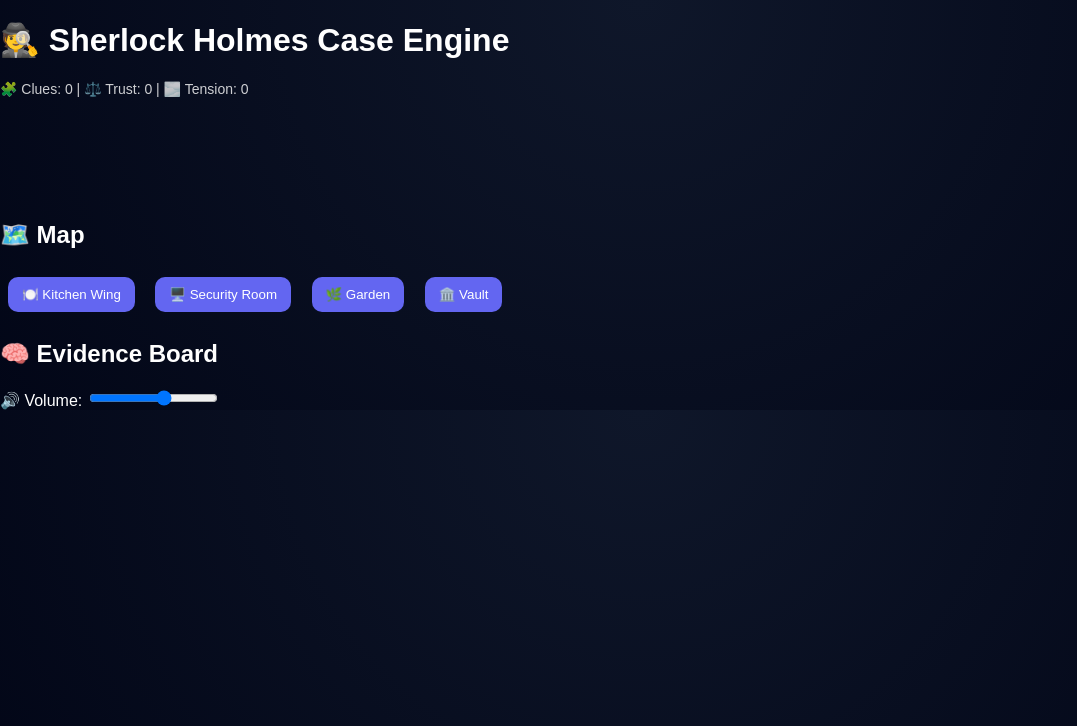
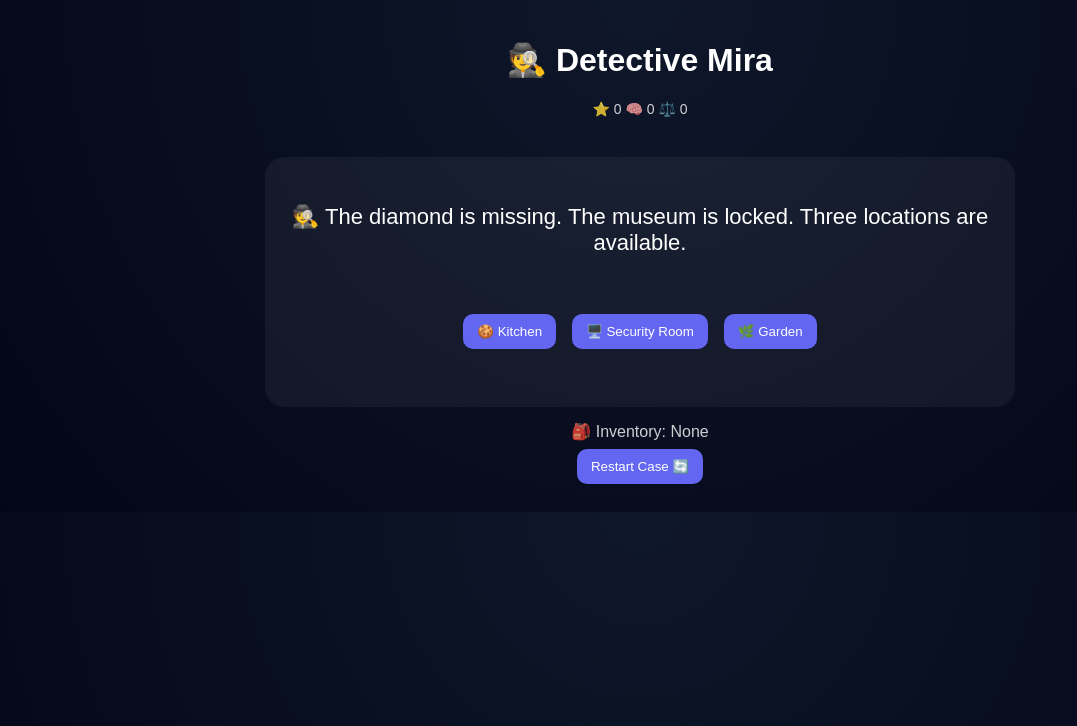
Before and after one commit to prampr634/Story, a plain HTML site: page index.html in a window 1280 px wide. Shown: the whole page, without its empty margins (0-1077 px from the left). Drawn offline with Linux system fonts and the light colour scheme.

Commit message:
Update index.html

```diff
--- a/index.html
+++ b/index.html
@@ -1,61 +1,35 @@
 <!DOCTYPE html>
-<html lang="en">
+<html>
 <head>
-  <meta charset="UTF-8">
-  <title>Sherlock Detective Engine</title>
+  <title>Detective Mira: Case Engine</title>
   <link rel="stylesheet" href="style.css">
 </head>
-
 <body>
 
-  <div class="game">
+<div class="app">
 
-    <!-- HEADER / HUD -->
-    <header class="hud">
-      <h1>🕵️ Sherlock Holmes Case Engine</h1>
-
+  <header>
+    <h1>🕵️ Detective Mira</h1>
     <div class="stats">
-        🧩 Clues: <span id="clueCount">0</span> |
-        ⚖️ Trust: <span id="trust">0</span> |
-        🌫️ Tension: <span id="tension">0</span>
+      ⭐ <span id="score">0</span>
+      🧠 <span id="clues">0</span>
+      ⚖️ <span id="trust">0</span>
     </div>
   </header>
 
-    <!-- MAIN STORY -->
-    <main class="scene-box">
+  <main id="scene" class="scene">
     <p id="text"></p>
     <div id="choices"></div>
   </main>
 
-    <!-- DETECTIVE UI -->
-    <section class="ui">
-
-      <!-- MAP -->
-      <div class="panel">
-        <h2>🗺️ Map</h2>
-        <button onclick="go('kitchen')">🍽️ Kitchen Wing</button>
-        <button onclick="go('security')">🖥️ Security Room</button>
-        <button onclick="go('garden')">🌿 Garden</button>
-        <button onclick="go('vault')">🏛️ Vault</button>
+  <div class="inventory">
+    🎒 Inventory: <span id="inv">None</span>
   </div>
 
-      <!-- EVIDENCE BOARD -->
-      <div class="panel">
-        <h2>🧠 Evidence Board</h2>
-        <ul id="board"></ul>
-      </div>
-
-    </section>
-
-    <!-- SETTINGS -->
-    <footer class="footer">
-      🔊 Volume:
-      <input id="volume" type="range" min="0" max="1" step="0.05" value="0.6">
-    </footer>
+  <button onclick="start()">Restart Case 🔄</button>
 
 </div>
 
 <script src="script.js"></script>
-
 </body>
 </html>
```
Lines whose indentation alone changed are shown as unchanged.
